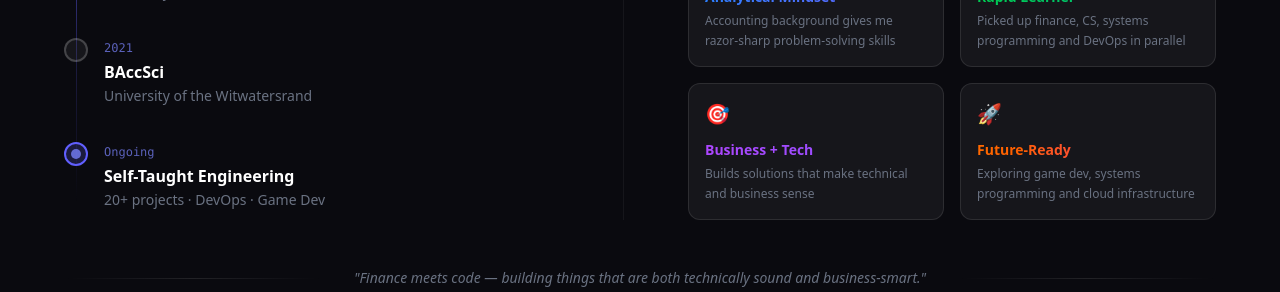
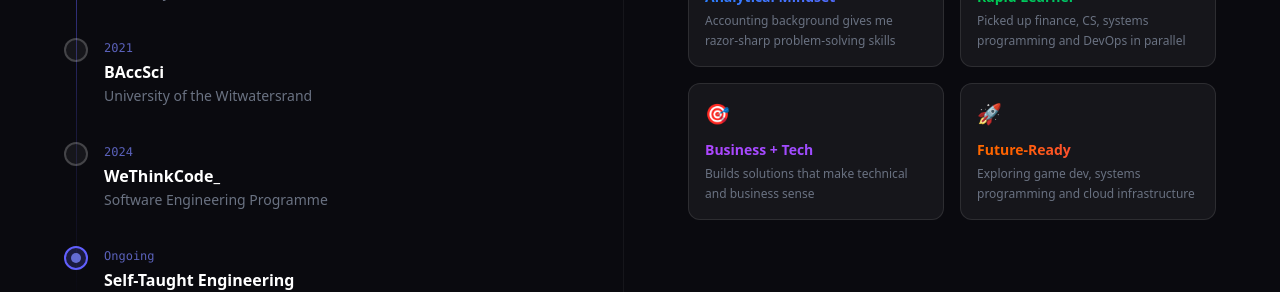
Before and after one commit to skynet-hub/portfolio, a React (Vite) app: page / in a window 1280 px wide. Shown: the part 1200-1492 px from the top of the page. Built offline with nearby package versions, Linux system fonts and the light colour scheme.

Commit message:
Added wethinkcode in my eduction section

```diff
--- a/src/components/AboutMe.jsx
+++ b/src/components/AboutMe.jsx
@@ -43,6 +43,12 @@ const timeline = [
     year: '2021',
     title: 'BAccSci',
     place: 'University of the Witwatersrand',
+    active: false,
+  },
+  {
+    year: '2024',
+    title: 'WeThinkCode_',
+    place: 'Software Engineering Programme',
     active: false,
   },
   {
```
